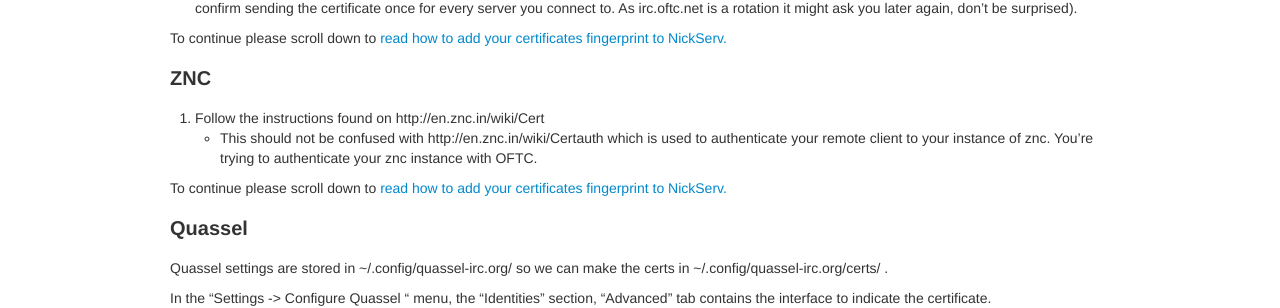
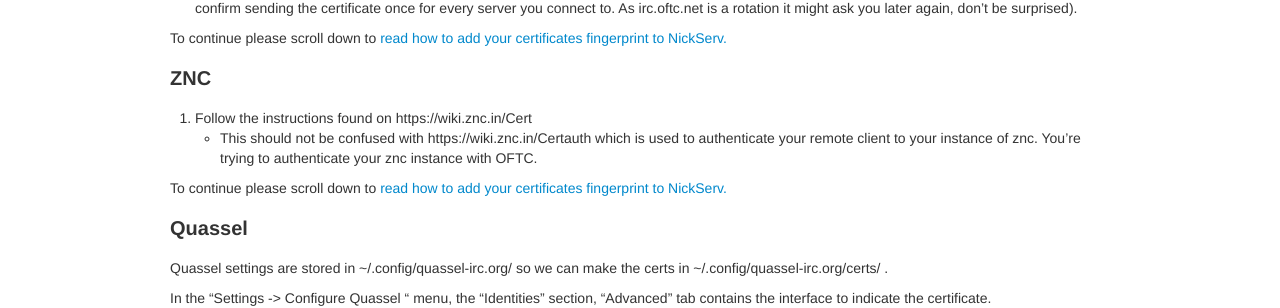
Before and after one commit to oftc/oftc-web, a Jekyll site: the page built from NickServ/CertFP.md, in a window 1280 px wide and 900 px high, scrolled down 5075 px. Shown: the part 150-458 px from the top of the window. Built offline with Jekyll 4.4.1, drawn with Linux system fonts in a browser that asks for light colours; some of the changed lines change nothing that is shown.

Commit message:
updating znc links in CertFP docs

```diff
--- a/NickServ/CertFP.md
+++ b/NickServ/CertFP.md
@@ -200,8 +200,8 @@
 
 ### ZNC ###
 
- 1. Follow the instructions found on http://en.znc.in/wiki/Cert
-  * This should not be confused with http://en.znc.in/wiki/Certauth which is
+ 1. Follow the instructions found on https://wiki.znc.in/Cert
+  * This should not be confused with https://wiki.znc.in/Certauth which is
 used to authenticate your remote client to your instance of znc. You're trying
 to authenticate your znc instance with OFTC.
 
```
